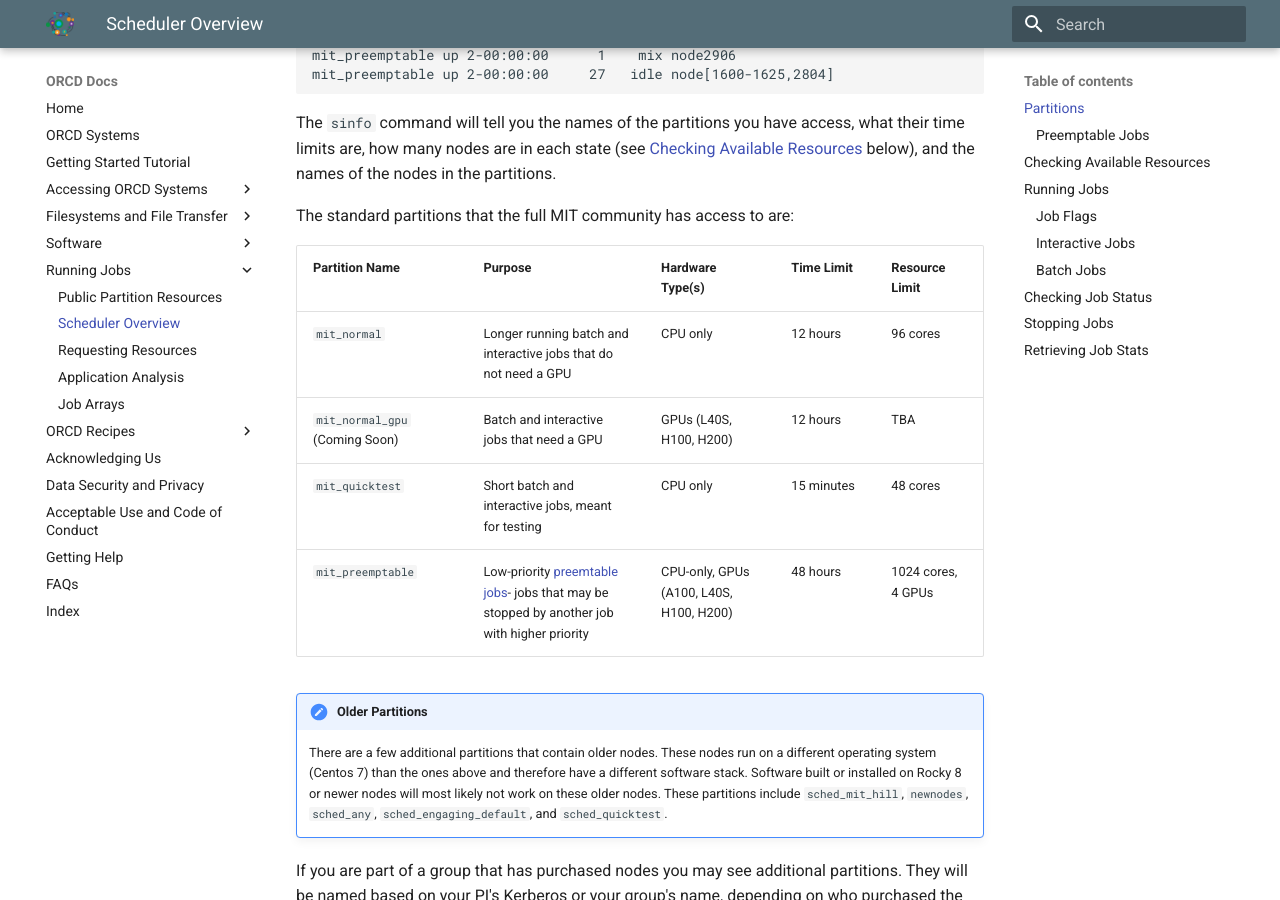
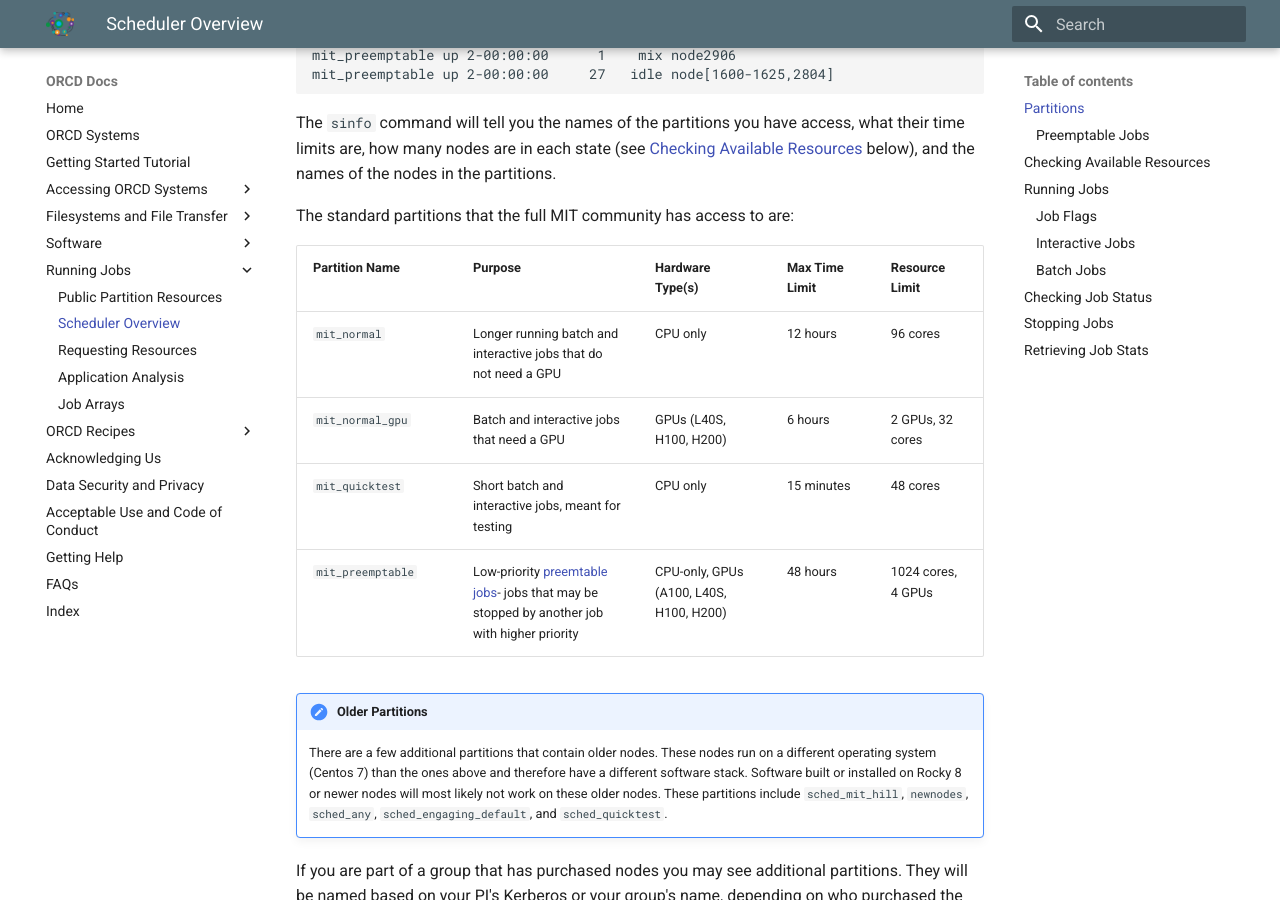
Before and after one commit to mit-orcd/orcd-docs-edit, an MkDocs documentation site: the page built from docs/running-jobs/overview.md, in a window 1280 px wide and 900 px high, scrolled down 759 px. Built offline with MkDocs 1.6.1 and Material for MkDocs 9.7.7, drawn with Linux system fonts in a browser that asks for light colours.

Commit message:
add mit_normal_gpu limits

```diff
--- a/docs/running-jobs/overview.md
+++ b/docs/running-jobs/overview.md
@@ -24,10 +24,10 @@
 
 The standard partitions that the full MIT community has access to are:
 
-| <div style="width:10em">Partition Name</div> | Purpose | Hardware Type(s) | Time Limit | Resource Limit |
+| <div style="width:10em">Partition Name</div> | Purpose | Hardware Type(s) | Max Time Limit | Resource Limit |
 | ----------- | ----------- |----------- |----------- |----------- |
 | `mit_normal` | Longer running batch and interactive jobs that do not need a GPU | CPU only | 12 hours | 96 cores |
-| `mit_normal_gpu` (Coming Soon) | Batch and interactive jobs that need a GPU | GPUs (L40S, H100, H200) | 12 hours | TBA |
+| `mit_normal_gpu` | Batch and interactive jobs that need a GPU | GPUs (L40S, H100, H200) | 6 hours | 2 GPUs, 32 cores |
 | `mit_quicktest` | Short batch and interactive jobs, meant for testing | CPU only | 15 minutes | 48 cores |
 | `mit_preemptable` | Low-priority [preemtable jobs](#preemptable-jobs)- jobs that may be stopped by another job with higher priority | CPU-only, GPUs (A100, L40S, H100, H200) | 48 hours | 1024 cores, 4 GPUs |
 
```
